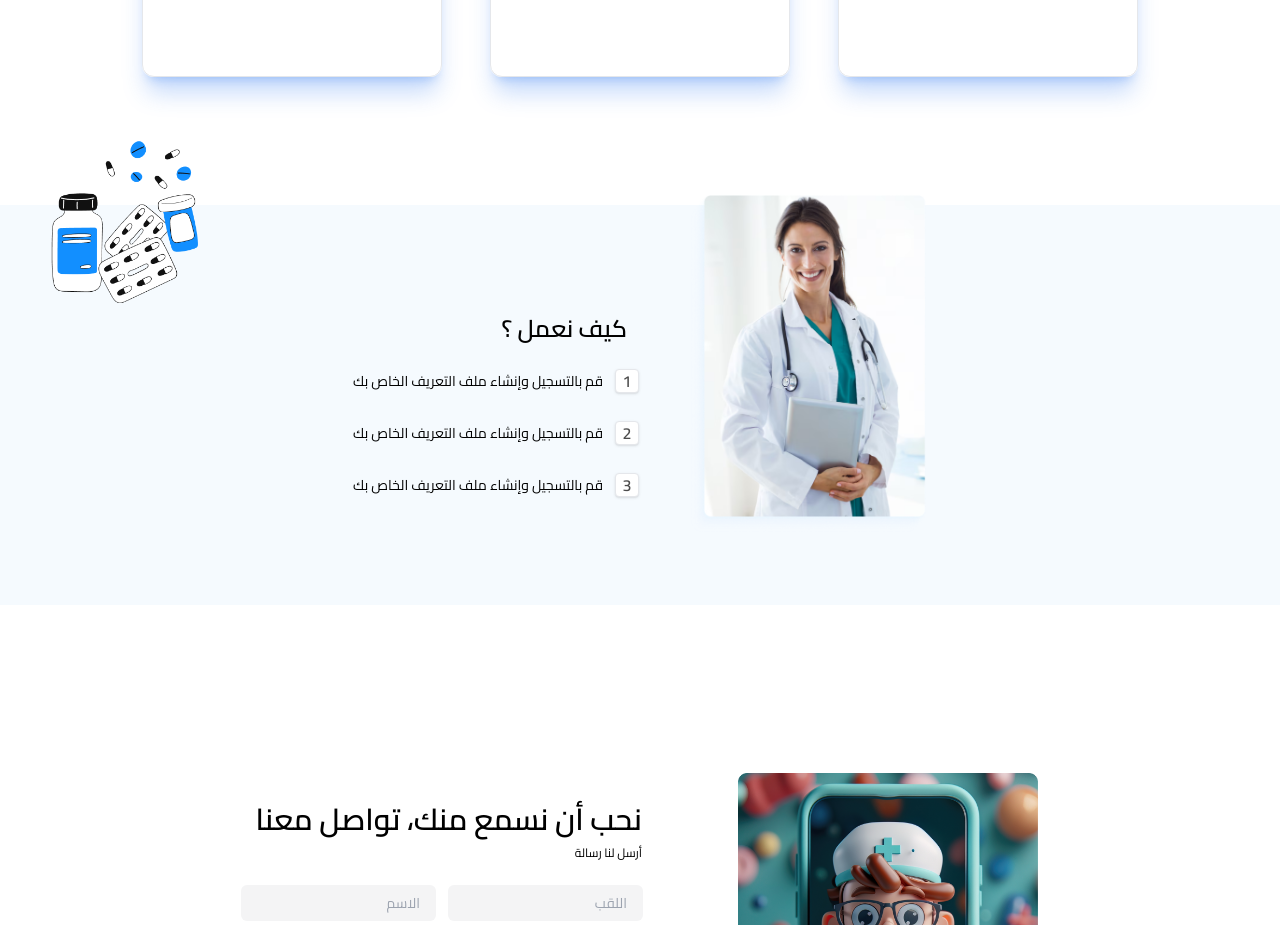
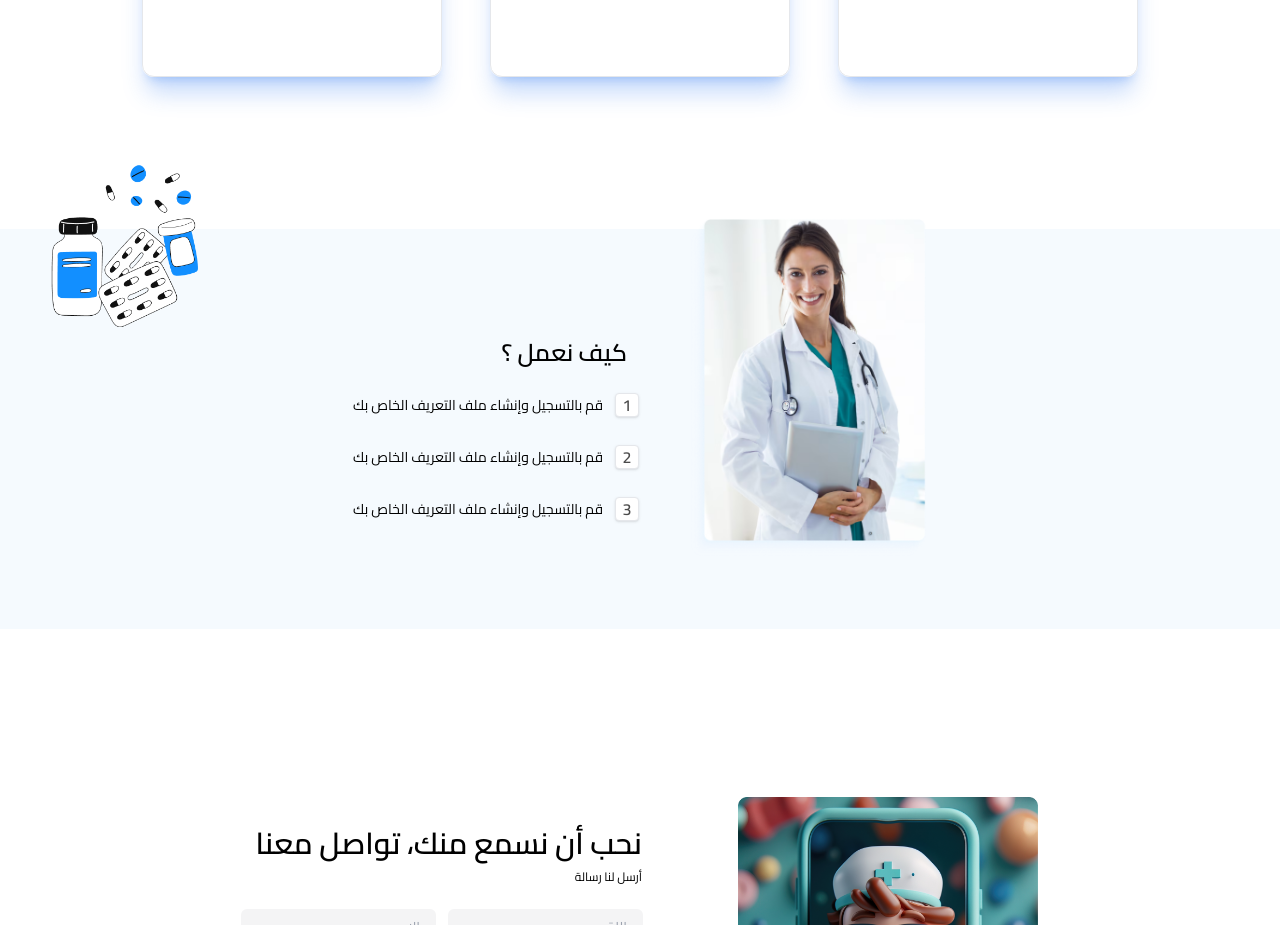
Before and after one commit to imadbenmadi/siha-twasol-front, a React (Vite) app: page /Home in a window 1280 px wide. Shown: the part 820-1745 px from the top of the page. Built offline with nearby package versions, Linux system fonts and the light colour scheme; no server answers.

Commit message:
adding my

```diff
--- a/src/Components/Home/How_we_work.jsx
+++ b/src/Components/Home/How_we_work.jsx
@@ -3,7 +3,7 @@ import howWeWork_image2 from "../../../public/Home/how_we_work_image.png";
 import howWeWork_image from "../../../public/Home/how_we_work.png";
 function How_we_work() {
     return (
-        <div className="min-h-[70vh] relative flex items-center justify-center  ">
+        <div className="min-h-[70vh] relative flex items-center justify-center my-6 ">
             <div className=" absolute top-3 left-10">
                 <img src={howWeWork_image} className="md:w-[170px] w-[120px]" alt="" />
             </div>
```
